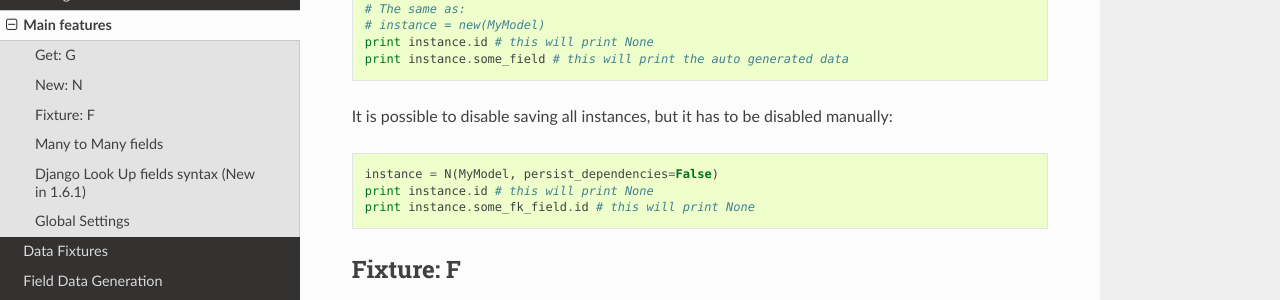
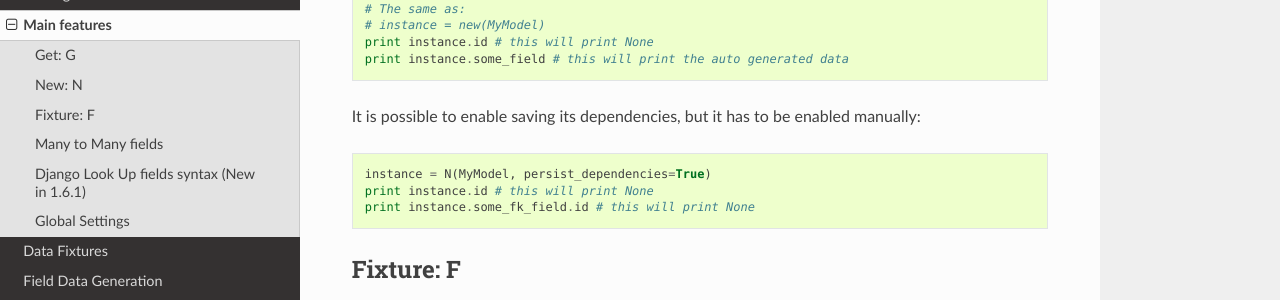
Before and after one commit to paulocheque/django-dynamic-fixture, a Sphinx documentation site: the page built from docs/source/ddf.rst, in a window 1280 px wide and 900 px high, scrolled down 874 px. Shown: the part 151-451 px from the top of the window. Built offline with Sphinx 7.4.7 and the Read the Docs theme 2.0.0, drawn with Linux system fonts in a browser that asks for light colours.

Commit message:
[change] Change the default value of `N.persist_dependencies` from True to False

```diff
--- a/django_dynamic_fixture/__init__.py
+++ b/django_dynamic_fixture/__init__.py
@@ -81,7 +81,7 @@
 
 # Wrappers
 
-def _new(model, n=1, lesson=None, persist_dependencies=True, **kwargs):
+def _new(model, n=1, lesson=None, persist_dependencies=False, **kwargs):
     """
     Return one or many valid instances of Django Models with fields filled with auto generated or customized data.
     All instances will NOT be persisted in the database, except its dependencies, in case @persist_dependencies is True.
@@ -89,7 +89,7 @@
     @model: The class of the Django model. It can be a string `<app_label>.<model_name>`
     @n: number of instances to be created with the given configuration. Default is 1.
     @lesson: use a custom lesson to build the model object.
-    @persist_dependencies: If True, save internal dependencies, otherwise just instantiate them. Default is True.
+    @persist_dependencies: If True, save internal dependencies, otherwise just instantiate them. Default is False.
 
     @data_fixture: override DDF_DEFAULT_DATA_FIXTURE configuration. Default is SequentialDataFixture().
     @fill_nullable_fields: override DDF_FILL_NULLABLE_FIELDS global configuration. Default is True.
--- a/docs/source/ddf.rst
+++ b/docs/source/ddf.rst
@@ -46,9 +46,9 @@
     print instance.some_field # this will print the auto generated data
 
 
-It is possible to disable saving all instances, but it has to be disabled manually::
+It is possible to enable saving its dependencies, but it has to be enabled manually::
 
-    instance = N(MyModel, persist_dependencies=False)
+    instance = N(MyModel, persist_dependencies=True)
     print instance.id # this will print None
     print instance.some_fk_field.id # this will print None
 
```
